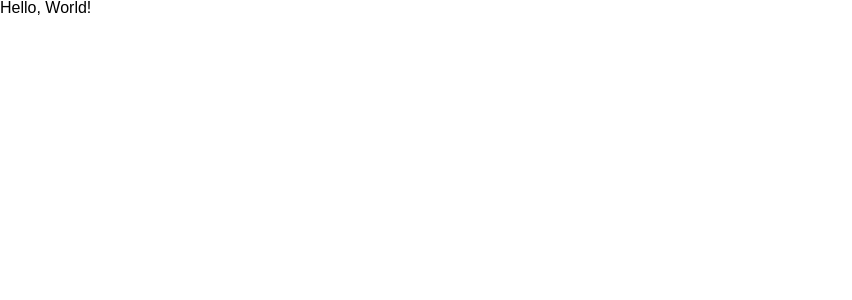
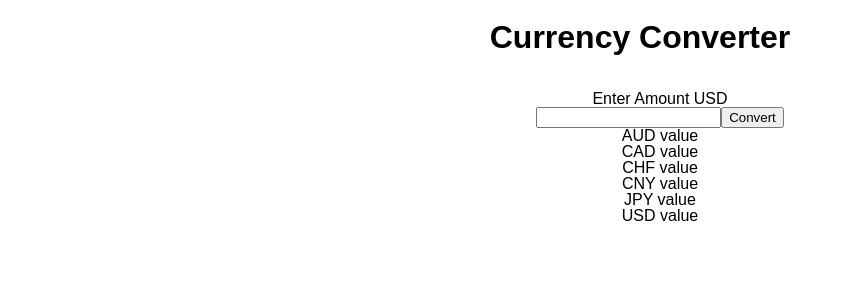
Before and after one commit to Natejjp/currency-converter, a React (Create React App) app: page / in a window 1280 px wide. Shown: the top 300 px of the page, without its empty margins (0-852 px from the left). Built offline with nearby package versions, Linux system fonts and the light colour scheme.

Commit message:
Static html and css layout

```diff
--- a/src/App.jsx
+++ b/src/App.jsx
@@ -1,5 +1,21 @@
 import React from 'react'
 
 export function App() {
-  return <div>Hello, World!</div>
+  return (
+    <main>
+      <h1>Currency Converter</h1>
+      <ul>
+        <li>Enter Amount USD </li>
+        <input type="text" />
+
+        <button>Convert</button>
+        <li>AUD value</li>
+        <li>CAD value</li>
+        <li>CHF value</li>
+        <li>CNY value</li>
+        <li>JPY value</li>
+        <li>USD value</li>
+      </ul>
+    </main>
+  )
 }
--- a/src/index.scss
+++ b/src/index.scss
@@ -10,3 +10,14 @@ body {
   margin: 0;
   min-height: 100%;
 }
+
+main {
+  display: flex;
+  align-items: center;
+  flex-direction: column;
+  text-align: center;
+}
+
+ul {
+  list-style: none;
+}
```
